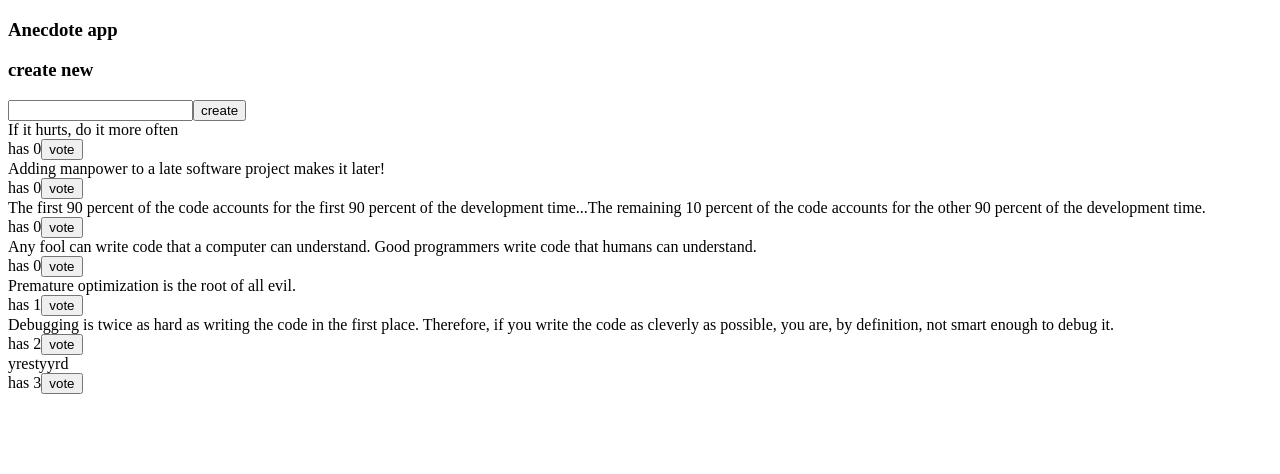
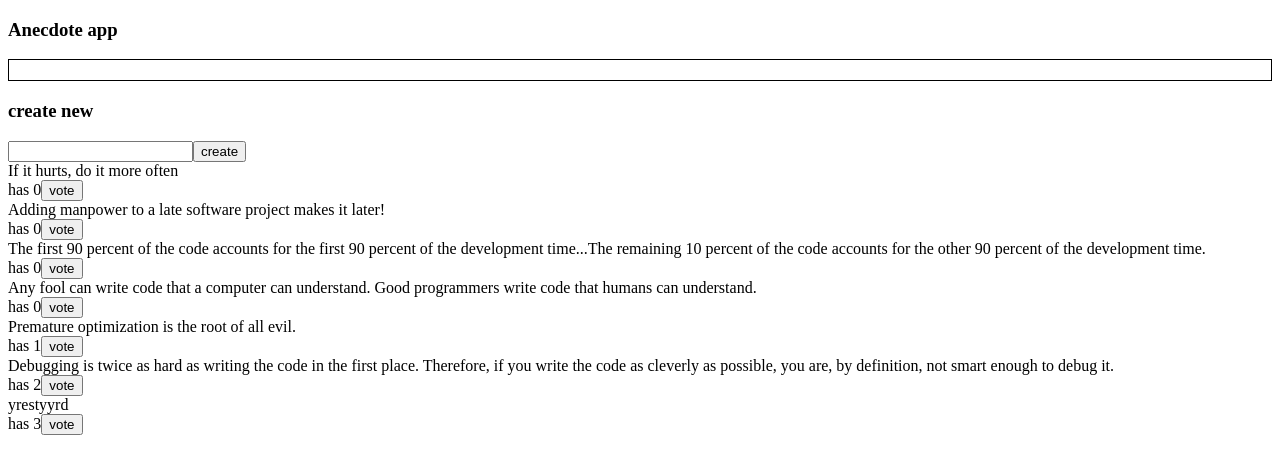
Before and after one commit to PetteriV99/full-stack-open, a React (Vite) app in the folder osa6/query-anecdotes/: page / in a window 1280 px wide. Shown: the top 474 px of the page. Built offline with nearby package versions, Linux system fonts and the light colour scheme; data requests are answered from the project's data file.

Commit message:
Complete task 6.23

```diff
--- a/osa6/query-anecdotes/src/App.jsx
+++ b/osa6/query-anecdotes/src/App.jsx
@@ -2,10 +2,12 @@ import AnecdoteForm from './components/AnecdoteForm'
 import Notification from './components/Notification'
 import { useQuery, useMutation, useQueryClient } from '@tanstack/react-query'
 import { getAnecdotes, updateAnecdote } from './requests'
+import { useContextDispatch } from './NotificationContext'
 
 const App = () => {
 
   const queryClient = useQueryClient()
+  const dispatch = useContextDispatch()
 
   const updateAnecdoteMutation = useMutation(updateAnecdote, {
     onSuccess: () => {
@@ -15,6 +17,10 @@ const App = () => {
 
   const handleVote = (anecdote) => {
     updateAnecdoteMutation.mutate({...anecdote, votes: anecdote.votes + 1})
+    dispatch( { payload: `anecdote ${anecdote.content} was voted`, type: 'VOTE' } )
+    setTimeout(() => {
+      dispatch( { type: 'RESET' } )
+    }, 5000)
   }
 
   const result = useQuery({
--- /dev/null
+++ b/osa6/query-anecdotes/src/NotificationContext.jsx
@@ -0,0 +1,42 @@
+import { createContext, useReducer, useContext } from 'react'
+
+const initialState = ''
+
+const notificationReducer = (state, action) => {
+  switch (action.type) {
+    case 'CREATE':
+      return state = action.payload
+    case 'VOTE':
+      return state = action.payload
+    case 'ERROR':
+      return state = action.payload
+    case 'RESET':
+      return initialState
+    default:
+      return state
+  }
+}
+
+const NotificationContext = createContext()
+
+export const NotificationContextProvider = (props) => {
+    const [notification, notificationDispatch] = useReducer(notificationReducer, initialState)
+
+    return (
+      <NotificationContext.Provider value={[notification, notificationDispatch] }>
+        {props.children}
+      </NotificationContext.Provider>
+    )
+  }
+
+export const useContextValue = () => {
+    const notificationAndDispatch = useContext(NotificationContext)
+    return notificationAndDispatch[0]
+}
+
+export const useContextDispatch = () => {
+  const notificationAndDispatch = useContext(NotificationContext)
+  return notificationAndDispatch[1]
+}
+
+export default NotificationContext
--- a/osa6/query-anecdotes/src/components/AnecdoteForm.jsx
+++ b/osa6/query-anecdotes/src/components/AnecdoteForm.jsx
@@ -1,7 +1,10 @@
 import { useMutation } from '@tanstack/react-query'
 import { createAnecdote } from '../requests'
+import { useContextDispatch } from '../NotificationContext'
 
 const AnecdoteForm = ({client}) => {
+
+  const dispatch = useContextDispatch()
 
   const newAnecdoteMutation = useMutation(createAnecdote, {
     onSuccess: () => {
@@ -13,8 +16,12 @@ const AnecdoteForm = ({client}) => {
     event.preventDefault()
     const content = event.target.anecdote.value
     newAnecdoteMutation.mutate({ content, votes: 0 })
+    dispatch( { payload: `new anecdote ${content} was created`, type: 'CREATE' } )
     event.target.anecdote.value = ''
     console.log('new anecdote')
+    setTimeout(() => {
+      dispatch( { type: 'RESET' } )
+    }, 5000)
   }
 
   return (
--- a/osa6/query-anecdotes/src/components/Notification.jsx
+++ b/osa6/query-anecdotes/src/components/Notification.jsx
@@ -1,4 +1,9 @@
+import { useContextValue } from '../NotificationContext'
+
 const Notification = () => {
+
+  const notification = useContextValue()
+
   const style = {
     border: 'solid',
     padding: 10,
@@ -6,11 +11,9 @@ const Notification = () => {
     marginBottom: 5
   }
 
-  if (true) return null
-
   return (
     <div style={style}>
-
+      {notification}
     </div>
   )
 }
--- a/osa6/query-anecdotes/src/main.jsx
+++ b/osa6/query-anecdotes/src/main.jsx
@@ -1,11 +1,14 @@
 import ReactDOM from 'react-dom/client'
 import App from './App'
 import { QueryClient, QueryClientProvider } from '@tanstack/react-query'
+import { NotificationContextProvider } from './NotificationContext'
 
 const queryClient = new QueryClient()
 
 ReactDOM.createRoot(document.getElementById('root')).render(
   <QueryClientProvider client={queryClient}>
-    <App />
+    <NotificationContextProvider>
+      <App />
+    </NotificationContextProvider>
   </QueryClientProvider>
 )
```
